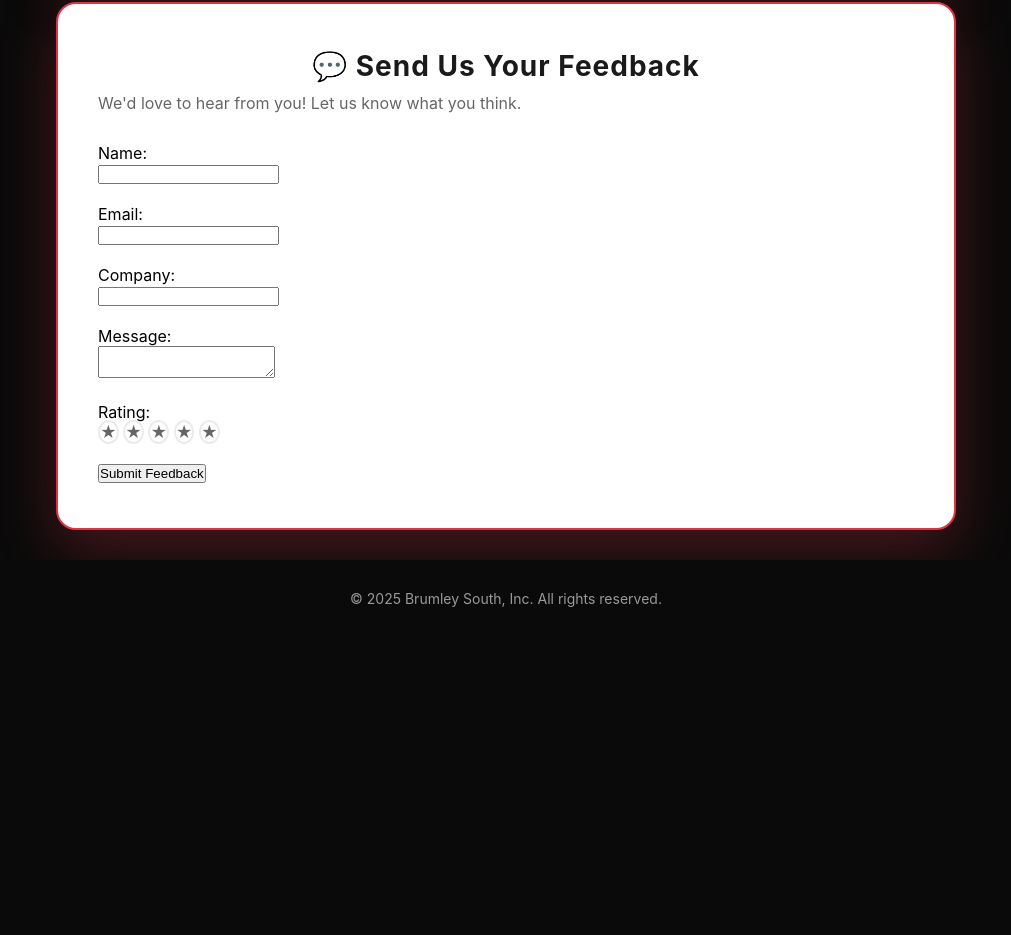
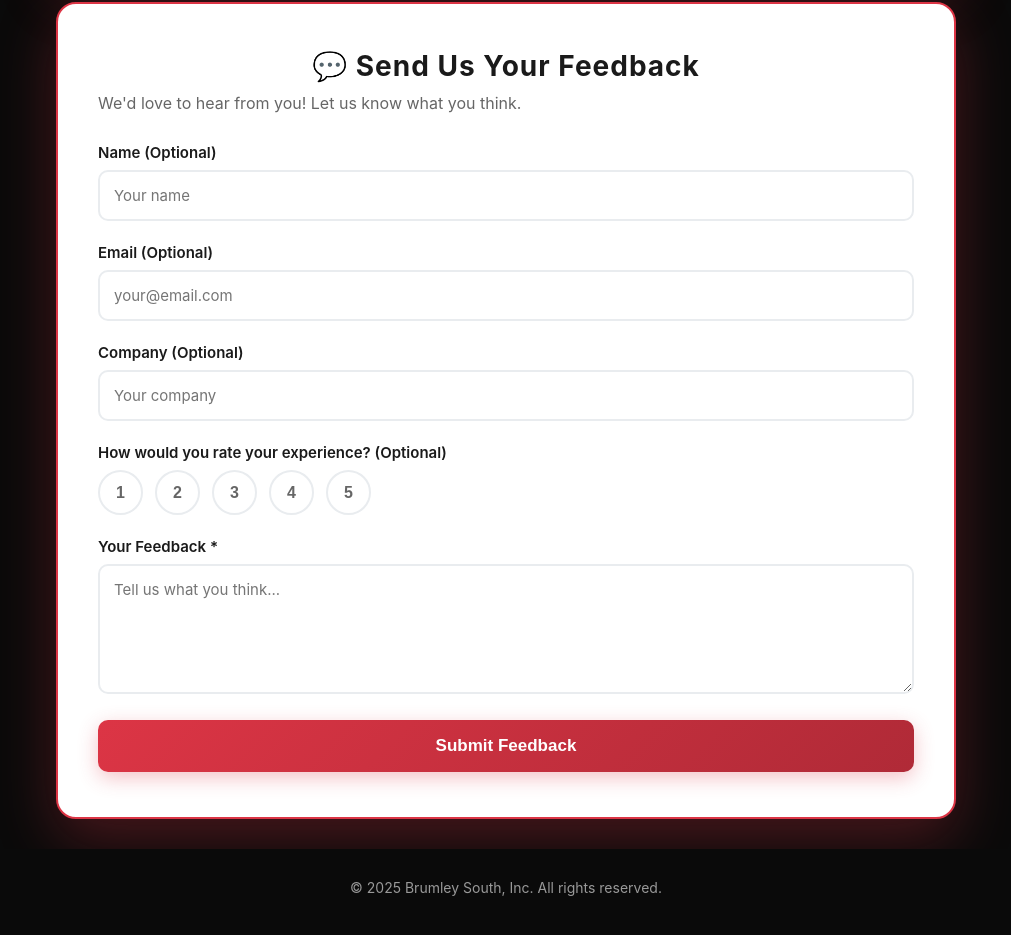
Before and after one commit to jasonluyk/BSI_Updates, a website: page public/index.html in a window 1280 px wide. Shown: the part 2188-3123 px from the top of the page, without its empty margins (134-1145 px from the left). Before the commit the page ends 2845 px from the top, so only its background shows below. Drawn offline with Linux system fonts and the light colour scheme.

Commit message:
Style Updates

```diff
--- a/public/index.html
+++ b/public/index.html
@@ -580,27 +580,39 @@
         <div id="alertContainer"></div>
 
         <form id="feedbackForm" novalidate>
-            <label for="name">Name:</label><br>
-            <input type="text" id="name" name="name"><br><br>
+            <div class="form-group">
+                <label for="name">Name (Optional)</label>
+                <input type="text" id="name" name="name" placeholder="Your name">
+            </div>
 
-            <label for="email">Email:</label><br>
-            <input type="email" id="email" name="email"><br><br>
+            <div class="form-group">
+                <label for="email">Email (Optional)</label>
+                <input type="email" id="email" name="email" placeholder="your@email.com">
+            </div>
 
-            <label for="company">Company:</label><br>
-            <input type="text" id="company" name="company"><br><br>
+            <div class="form-group">
+                <label for="company">Company (Optional)</label>
+                <input type="text" id="company" name="company" placeholder="Your company">
+            </div>
 
-            <label for="message">Message:</label><br>
-            <textarea id="message" name="message" required></textarea><br><br>
+            <div class="form-group">
+                <label for="rating">How would you rate your experience? (Optional)</label>
+                <div class="rating-group">
+                    <button type="button" class="rating-btn" data-rating="1">1</button>
+                    <button type="button" class="rating-btn" data-rating="2">2</button>
+                    <button type="button" class="rating-btn" data-rating="3">3</button>
+                    <button type="button" class="rating-btn" data-rating="4">4</button>
+                    <button type="button" class="rating-btn" data-rating="5">5</button>
+                </div>
+                <input type="hidden" id="rating" name="rating" value="">
+            </div>
 
-            <label>Rating:</label><br>
-            <span class="rating-btn" data-rating="1">★</span>
-            <span class="rating-btn" data-rating="2">★</span>
-            <span class="rating-btn" data-rating="3">★</span>
-            <span class="rating-btn" data-rating="4">★</span>
-            <span class="rating-btn" data-rating="5">★</span>
-            <input type="hidden" id="rating" name="rating"><br><br>
+            <div class="form-group">
+                <label for="message">Your Feedback *</label>
+                <textarea id="message" name="message" placeholder="Tell us what you think..." required></textarea>
+            </div>
 
-            <button type="submit">Submit Feedback</button>
+            <button type="submit" class="submit-btn">Submit Feedback</button>
         </form>
 
     </div>
```
